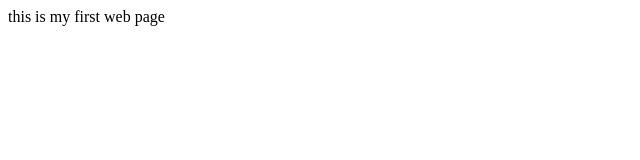
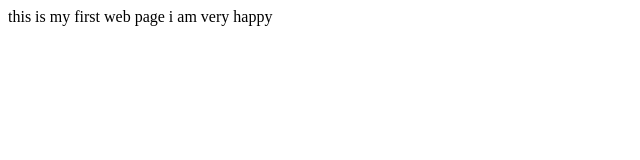
Before and after one commit to monica934391/project1, a plain HTML site: page index.html in a window 1280 px wide. Shown: the whole page, without its empty margins (0-640 px from the left). Drawn offline with Linux system fonts and the light colour scheme.

Commit message:
i am very happy

```diff
--- a/index.html
+++ b/index.html
@@ -3,5 +3,6 @@
   </head>
   <body>
     this is my first web page
+    i am very happy
   </body>
 </html>
```
